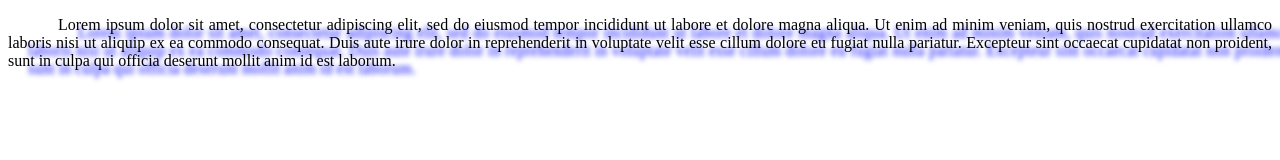
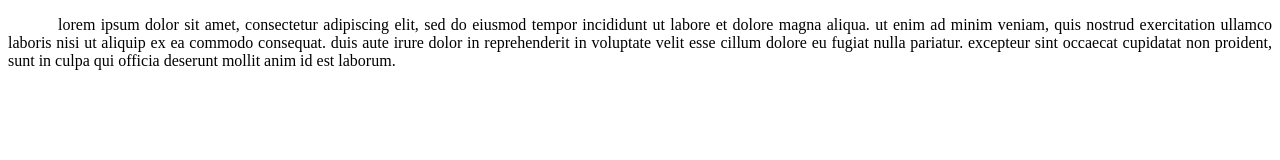
Before and after one commit to ericzprice/html5-udemy, a plain HTML site: page index.html in a window 1280 px wide. Drawn offline with Linux system fonts and the light colour scheme.

Commit message:
text properties 2

```diff
--- a/CSS/style.css
+++ b/CSS/style.css
@@ -1,16 +1,11 @@
 p {
-      /* text-align: left;*/
-      /*text-align: center;*/
-      /*text-align: right; */
       text-align: justify;
-      direction: ltr;
-      /* direction: rtl; */
-      /* text-decoration: none; */
-      /* text-decoration: underline; */
-      /* text-decoration: line-through; */
-      text-decoration-color: red;
-      text-decoration-style: dotted;
       text-indent: 50px;
-      text-shadow: 20px 8px 5px blue
+      /* line-height: 5; */
+      /* letter-spacing: 8; */
+      /* letter-spacing: -2; */
+      /* text-transform: uppercase;*/
+      text-transform: lowercase;
+
 
 }
--- a/index.html
+++ b/index.html
@@ -2,7 +2,7 @@
 <html>
       <head>
             <meta charset="utf-8">
-            <title> Text Properties </title>
+            <title> Text Properties 2 </title>
             <link rel="stylesheet" href="css/style.css">
       </head>
       <body>
```
